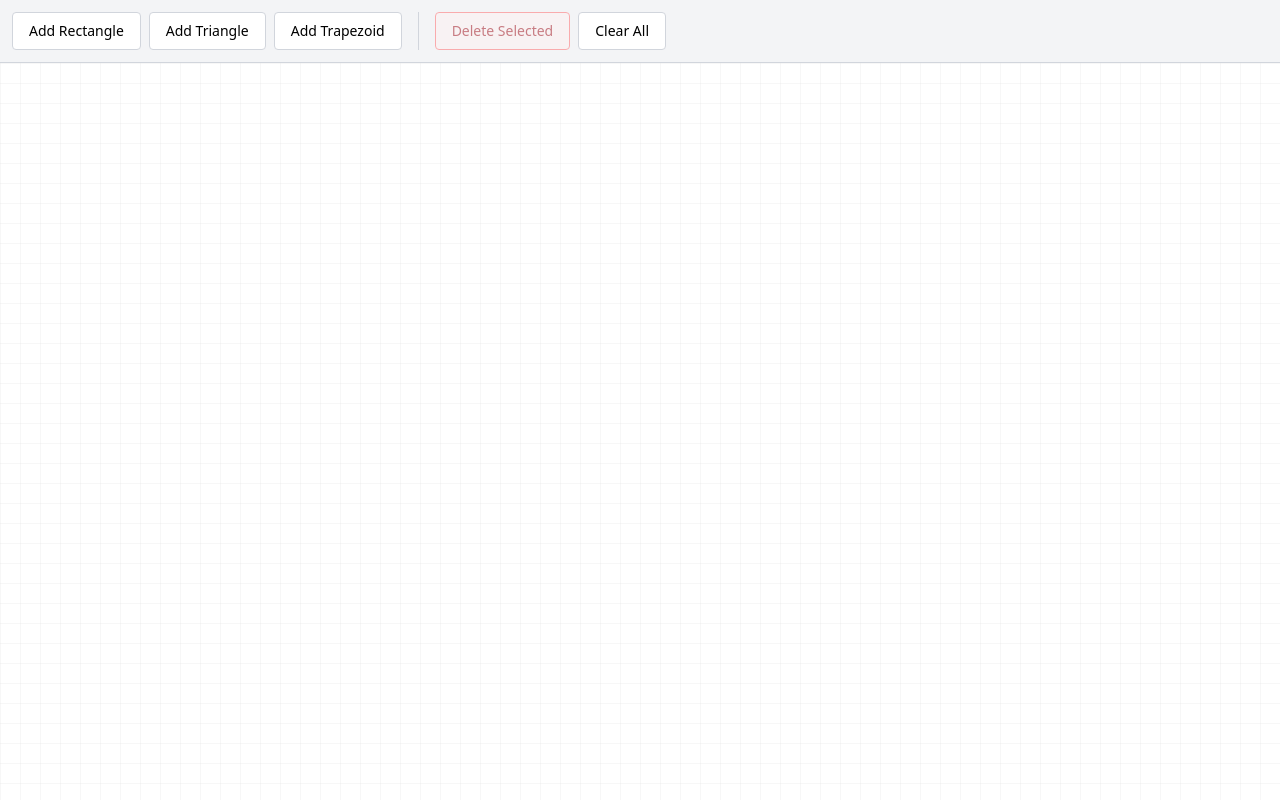
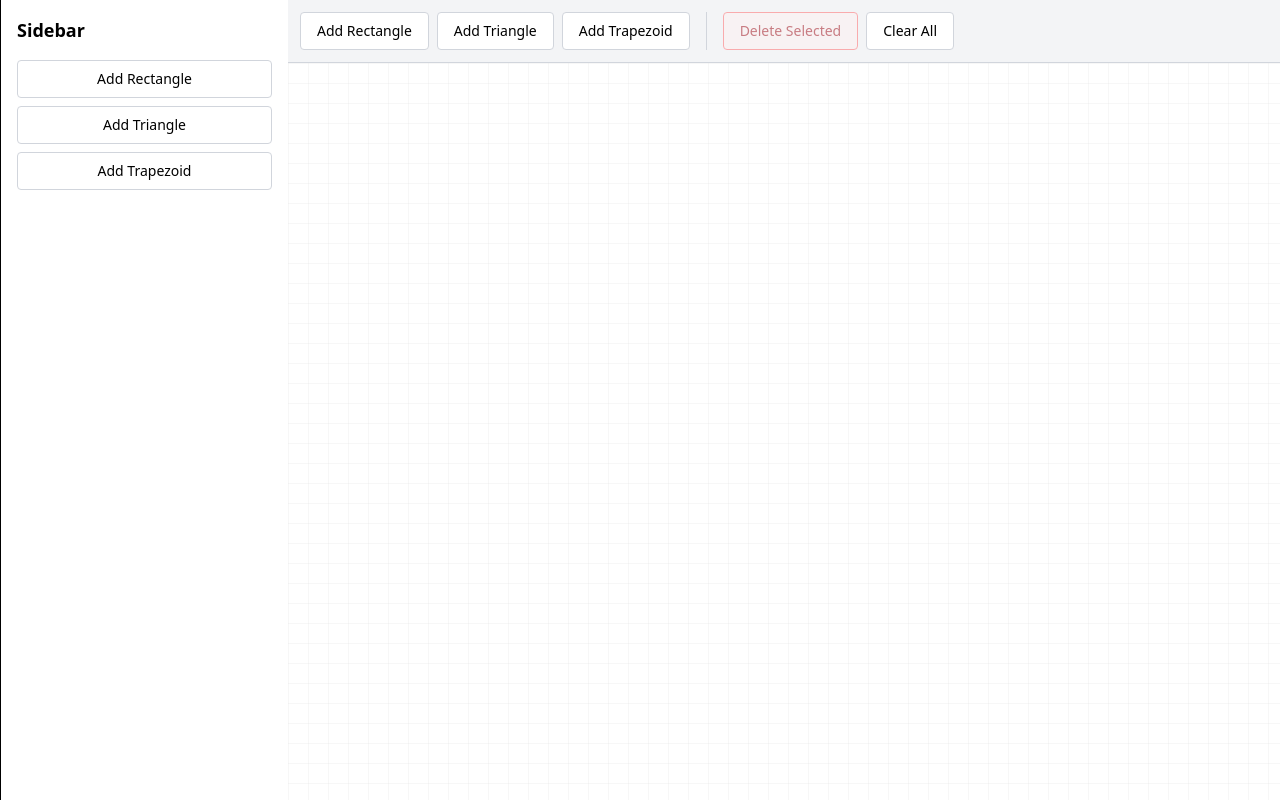
Before and after one commit to modell-aachen/SWT2526, a Vue app: page /edit in a window 1280 px wide. Built offline with nearby package versions, Linux system fonts and the light colour scheme.

Commit message:
feat: add simple sidebar

```diff
--- /dev/null
+++ b/src/components/Sidebar/Sidebar.vue
@@ -0,0 +1,38 @@
+<!-- src/components/Sidebar/Sidebar.vue -->
+<template>
+  <aside class="w-72 bg-white dark:bg-gray-900 border-l h-full p-4 flex flex-col">
+    <h3 class="text-lg font-semibold mb-4">Sidebar</h3>
+
+    <!-- Add-Shape Buttons -->
+    <div class="flex flex-col gap-2 mb-4">
+      <button
+        class="px-4 py-2 border border-gray-300 bg-white rounded cursor-pointer text-sm transition-all hover:bg-gray-200 hover:border-gray-600"
+        @click="$emit('add-shape', 'rectangle')"
+      >
+        Add Rectangle
+      </button>
+
+      <button
+        class="px-4 py-2 border border-gray-300 bg-white rounded cursor-pointer text-sm transition-all hover:bg-gray-200 hover:border-gray-600"
+        @click="$emit('add-shape', 'triangle')"
+      >
+        Add Triangle
+      </button>
+
+      <button
+        class="px-4 py-2 border border-gray-300 bg-white rounded cursor-pointer text-sm transition-all hover:bg-gray-200 hover:border-gray-600"
+        @click="$emit('add-shape', 'trapezoid')"
+      >
+        Add Trapezoid
+      </button>
+    </div>
+  </aside>
+</template>
+
+<script setup lang="ts">
+import type { ShapeType } from '@/types/shapes'
+
+defineEmits<{
+  'add-shape': [type: ShapeType]
+}>()
+</script>
--- a/src/views/EditPage/EditPage.vue
+++ b/src/views/EditPage/EditPage.vue
@@ -1,5 +1,11 @@
 <template>
-  <div class="flex flex-col h-screen w-screen overflow-hidden">
+  <div class="flex h-screen w-screen overflow-hidden">
+
+    <Sidebar
+      @add-shape="addShape"
+    />
+
+    <div class="flex-1 flex flex-col">
       <Toolbar
         :has-selected-shape="!!shapesStore.selectedShapeId"
         @add-shape="addShape"
@@ -24,20 +30,22 @@
           :selected="shape.id === shapesStore.selectedShapeId"
           @click="selectShape(shape.id)"
           @drag="(deltaX, deltaY) => handleDrag(shape.id, deltaX, deltaY)"
-        @resize="
-          (handle, deltaX, deltaY) =>
-            handleResize(shape.id, handle, deltaX, deltaY)
-        "
+          @resize="(handle, deltaX, deltaY) => handleResize(shape.id, handle, deltaX, deltaY)"
         />
       </GridCanvas>
     </div>
+  </div>
 </template>
+
 
 <script setup lang="ts">
 import { useShapesStore } from '@/stores/shapes/shapes'
 import ShapeWrapper from '@/components/ShapeWrapper/ShapeWrapper.vue'
 import Toolbar from '@/components/Toolbar/Toolbar.vue'
 import GridCanvas from '@/components/GridCanvas/GridCanvas.vue'
+import Sidebar from '@/components/Sidebar/Sidebar.vue'
+
+
 import type { ShapeType } from '@/types/ShapeType'
 
 const shapesStore = useShapesStore()
```
Lines whose indentation alone changed are shown as unchanged.
